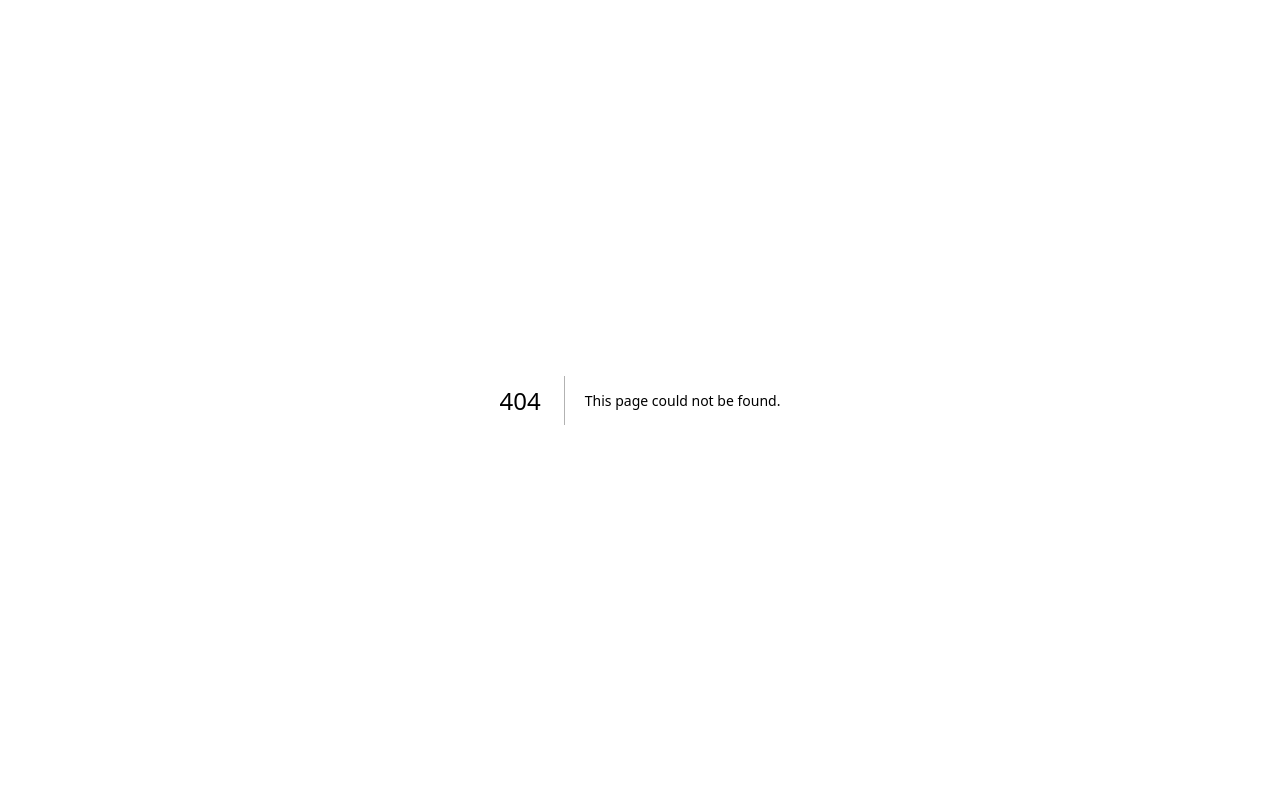
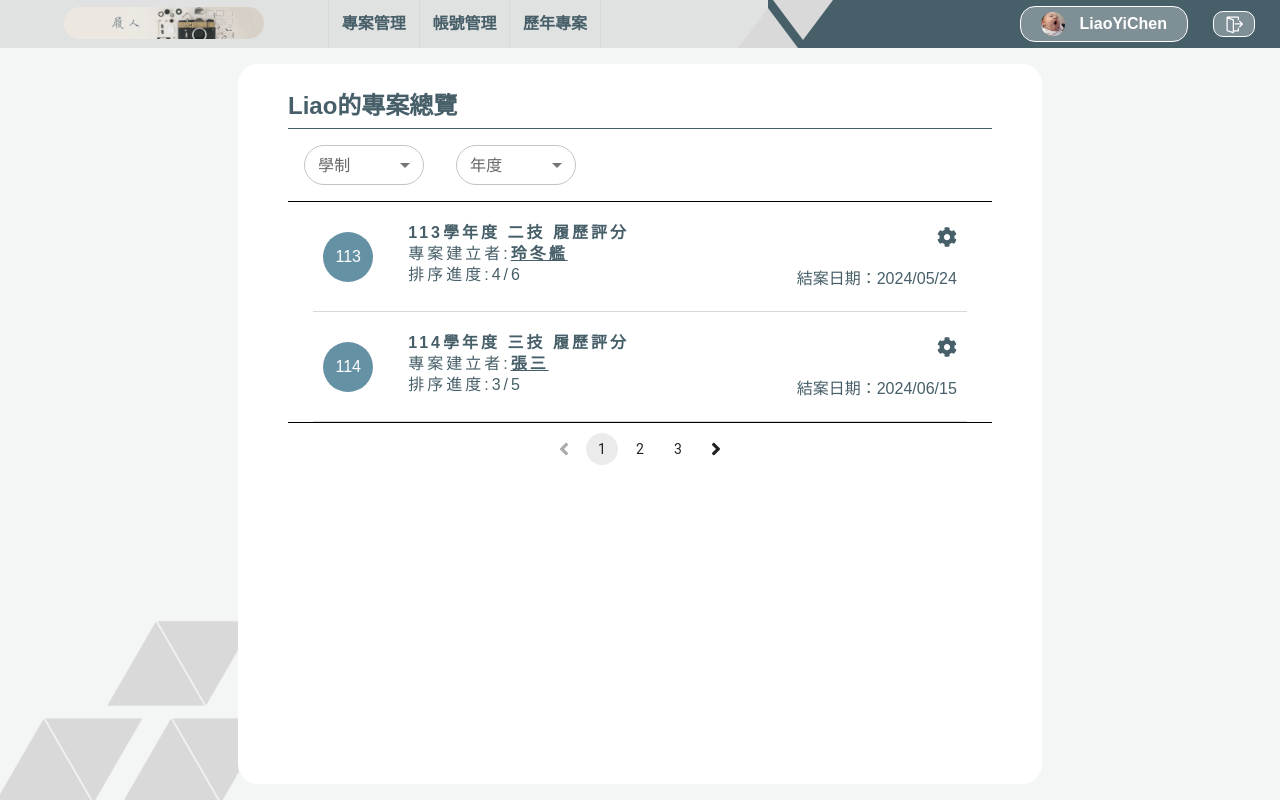
Before and after one commit to Liaoesn/NTUB-ESN-Frontend, a Next.js app: page /project/manageList in a window 1280 px wide. Before the commit this address had no page. Built offline with nearby package versions, Linux system fonts and the light colour scheme.

Commit message:
新增-manage ProjectList

```diff
--- a/components/common/NavBar.tsx
+++ b/components/common/NavBar.tsx
@@ -14,9 +14,9 @@ export default function NavBar() {
           <Image src={logo} alt={"logo"} className={styles.navLogo}/>
         </Link>
         <ul className={styles.button}>
+          <li><Link href={"/project/manageList"}>專案管理</Link></li>
+          <li><Link href={"/project/list"}>帳號管理</Link></li>
           <li><Link href={"/project/list"}>歷年專案</Link></li>
-          <li><a>專案管理</a></li>
-          <li><a>帳號管理</a></li>
         </ul>
       </div>
       <div className={styles.right}>
--- a/pages/project/list.tsx
+++ b/pages/project/list.tsx
@@ -1,7 +1,7 @@
 import Layout from '@/components/Layout/Layout';
 import styles from '@/styles/page/project/list.module.scss'
 import { Box, FormControl, InputLabel, MenuItem, Pagination, PaginationItem, Select, SelectChangeEvent, Stack } from '@mui/material';
-import React from 'react';
+import React, { useState } from 'react';
 import { FaAngleLeft, FaAngleRight } from "react-icons/fa";
 
 export default function ProjectList() {
@@ -68,7 +68,7 @@ export default function ProjectList() {
                 <p>排序進度:4/6</p>
               </div>
             </article>
-            <div className={styles.projectTime}>
+            <div className={styles.projectAbout}>
               <p>結案日期：2024/05/24</p>
             </div>
           </div>
--- /dev/null
+++ b/pages/project/manageList.tsx
@@ -0,0 +1,114 @@
+import Layout from '@/components/Layout/Layout';
+import styles from '@/styles/page/project/list.module.scss'
+import { Box, FormControl, InputLabel, MenuItem, Pagination, PaginationItem, Select, SelectChangeEvent, Stack } from '@mui/material';
+import React from 'react';
+import { FaAngleLeft, FaAngleRight, FaPen, FaCog } from "react-icons/fa";
+
+
+export default function ProjectList() {
+  const [year, setYear] = React.useState('');
+  const [academic, setAcademic] = React.useState('');
+
+  const handleChange = (event: SelectChangeEvent) => {
+
+    if (event.target.name == 'year') {
+      setYear(event.target.value);
+    };
+    if (event.target.name == 'academic') {
+      setAcademic(event.target.value);
+    };
+  };
+  const projects = [
+    {
+      id: 1,
+      year: 113,
+      title: "113學年度 二技 履歷評分",
+      creator: "玲冬艦",
+      progress: "4/6",
+      endDate: "2024/05/24"
+    },
+    {
+      id: 2,
+      year: 114,
+      title: "114學年度 三技 履歷評分",
+      creator: "張三",
+      progress: "3/5",
+      endDate: "2024/06/15"
+    },
+  ];
+
+  return (
+    <Layout>
+      <main className={styles.listArea}>
+        <h2>Liao的專案總覽</h2>
+        <section className={styles.dropdownArea}>
+          <Box sx={{ minWidth: 120 }}>
+            <FormControl sx={{ m: 2, minWidth: 120, height: 20, }} size="small">
+              <InputLabel id="demo-simple-select-label">學制</InputLabel>
+              <Select
+                sx={{ borderRadius: 20 }}
+                labelId="demo-simple-select-label"
+                id="demo-simple-select"
+                value={academic}
+                label="academic"
+                name="academic"
+                onChange={handleChange}
+              >
+                <MenuItem value={10}>二技</MenuItem>
+                <MenuItem value={20}>五專</MenuItem>
+                <MenuItem value={30}>四技</MenuItem>
+              </Select>
+            </FormControl>
+            <FormControl sx={{ m: 2, minWidth: 120 }} size="small">
+              <InputLabel id="demo-simple-select-label">年度</InputLabel>
+              <Select
+                sx={{ borderRadius: 20 }}
+                labelId="demo-simple-select-label"
+                id="demo-simple-select"
+                value={year}
+                label="year"
+                name="year"
+                onChange={handleChange}
+              >
+                <MenuItem value={'112'}>112</MenuItem>
+                <MenuItem value={'113'}>113</MenuItem>
+                <MenuItem value={'114'}>114</MenuItem>
+              </Select>
+            </FormControl>
+          </Box>
+        </section>
+        <section className={styles.projectList}>
+        {projects.map(project => (
+        <div key={project.id} className={styles.projectItem}>
+          <article>
+            <div className={styles.projectLogo}><p>{project.year}</p></div>
+            <div className={styles.projectContent}>
+              <b>{project.title}</b>
+              <p>專案建立者:<span>{project.creator}</span></p>
+              <p>排序進度:{project.progress}</p>
+            </div>
+          </article>
+          <div className={styles.projectAbout}>
+            <a className={styles.projectSet}><FaCog /></a>
+            <p>結案日期：{project.endDate}</p>
+          </div>
+        </div>
+      ))}
+        </section>
+        <section className={styles.projectPage}>
+          <Stack spacing={2}>
+            <Pagination
+              count={3}
+              renderItem={(item) => (
+                <PaginationItem
+                  slots={{ previous: FaAngleLeft, next: FaAngleRight }}
+                  {...item}
+                />
+              )}
+            />
+          </Stack>
+        </section>
+      </main>
+    </Layout>
+  );
+}
--- a/styles/Home.module.scss
+++ b/styles/Home.module.scss
@@ -22,6 +22,7 @@
     box-shadow: 0px 0px 10px 5px #d8d8d8;
     transition: 0.5s;
     color: #999;
+    cursor: pointer;
     &:hover {
       transition: 0.5s;
       background-color: $mainColor;
--- a/styles/page/project/list.module.scss
+++ b/styles/page/project/list.module.scss
@@ -10,7 +10,7 @@
     font-weight: bold;
     width: 100%;
     padding-bottom: 10px;
-    border-bottom: 1px solid $mainColor ;
+    border-bottom: 1px solid $mainColor;
   }
 
   .dropdownArea {
@@ -69,9 +69,15 @@
             }
           }
         }
-
       }
-
+      .projectAbout{
+        .projectSet{
+          font-size: $mediumSize;
+          margin-bottom: 15%;
+          display: flex;
+          justify-content: end;
+        }
+      }
       &:hover {
         transition: 0.4s;
         background-color: $mainColorGreen;
```
